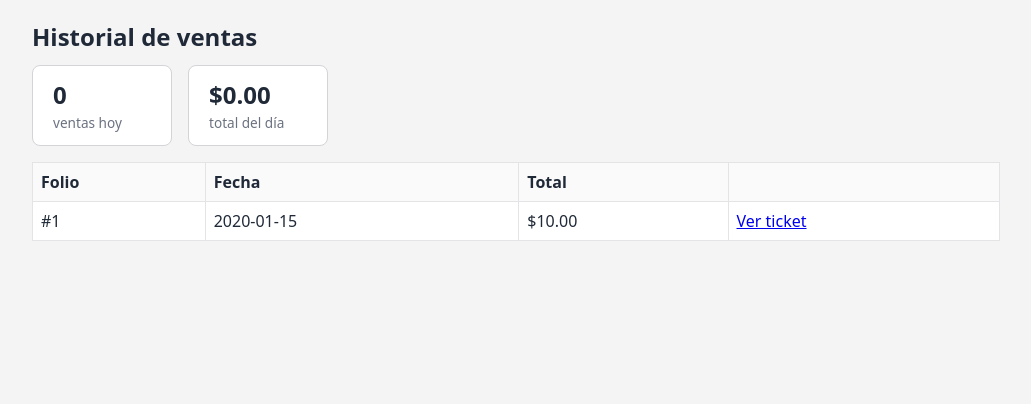
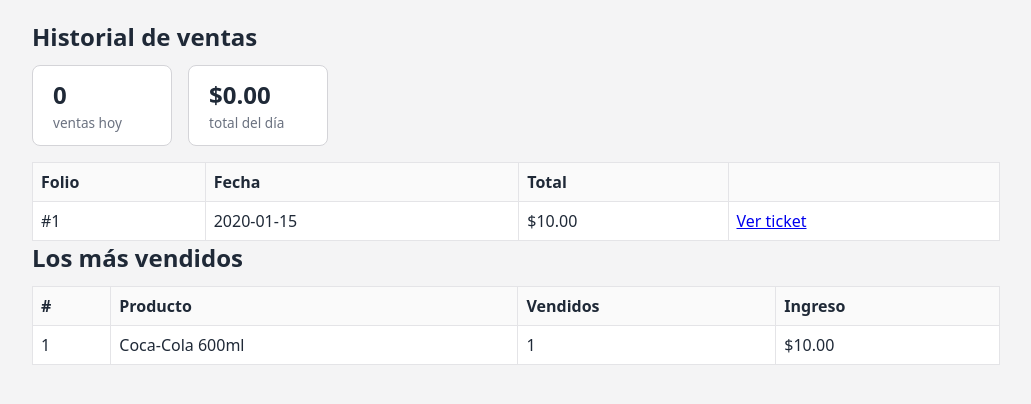
Before and after one commit to CrisTlalmis/POS-Proy, a Flask app: page /historial in a window 1280 px wide. Shown: the part 58-462 px from the top of the page, without its empty margins (124-1155 px from the left). Run offline with Flask 3, Linux system fonts and the light colour scheme; data comes from the database, SQL or seed files in the repository; tables that the repository leaves empty hold one stand-in row (values such as "Sample post").

Commit message:
Alta de producto registra entrada en kardex; top 5 mas vendidos en Historial

```diff
--- a/app.py
+++ b/app.py
@@ -218,11 +218,19 @@ def productos():
         if datos is None:
             flash("Precio o stock inválido", "error")
         else:
-            db.execute(
+            nombre, precio, stock, stock_minimo, unidad = datos
+            cur = db.execute(
                 "INSERT INTO productos (nombre, precio, stock, stock_minimo, unidad)"
                 " VALUES (?, ?, ?, ?, ?)",
                 datos,
             )
+            if stock > 0:  # el stock inicial queda visible en el kardex
+                db.execute(
+                    "INSERT INTO movimientos (producto_id, tipo, cantidad,"
+                    " stock_resultante, nota)"
+                    " VALUES (?, 'entrada', ?, ?, 'Alta de producto')",
+                    (cur.lastrowid, stock, stock),
+                )
             db.commit()
             flash("Producto agregado")
         return redirect(url_for("productos"))
@@ -351,7 +359,18 @@ def historial():
         "SELECT COUNT(*) AS n, COALESCE(SUM(total), 0) AS total"
         " FROM ventas WHERE date(fecha) = date('now', 'localtime')"
     ).fetchone()
-    return render_template("historial.html", ventas=ventas, hoy=hoy)
+    rows = db.execute(
+        "SELECT p.nombre, p.unidad, SUM(d.cantidad) AS vendidos,"
+        " SUM(d.cantidad * d.precio_unitario) AS ingreso"
+        " FROM venta_detalles d JOIN productos p ON p.id = d.producto_id"
+        " GROUP BY p.id ORDER BY vendidos DESC LIMIT 5"
+    ).fetchall()
+    mas_vendidos = [
+        dict(r) | {"vendidos_txt": fmt_cantidad(r["vendidos"], r["unidad"])}
+        for r in rows
+    ]
+    return render_template("historial.html", ventas=ventas, hoy=hoy,
+                           mas_vendidos=mas_vendidos)
 
 
 @app.route("/ticket/<int:venta_id>")
--- a/templates/historial.html
+++ b/templates/historial.html
@@ -28,4 +28,21 @@
 {% else %}
 <p>No hay ventas registradas.</p>
 {% endif %}
+
+{% if mas_vendidos %}
+<h2>Los más vendidos</h2>
+<table>
+  <thead><tr><th>#</th><th>Producto</th><th>Vendidos</th><th>Ingreso</th></tr></thead>
+  <tbody>
+    {% for m in mas_vendidos %}
+    <tr>
+      <td>{{ loop.index }}</td>
+      <td>{{ m.nombre }}</td>
+      <td>{{ m.vendidos_txt }}</td>
+      <td>${{ "%.2f"|format(m.ingreso) }}</td>
+    </tr>
+    {% endfor %}
+  </tbody>
+</table>
+{% endif %}
 {% endblock %}
```
